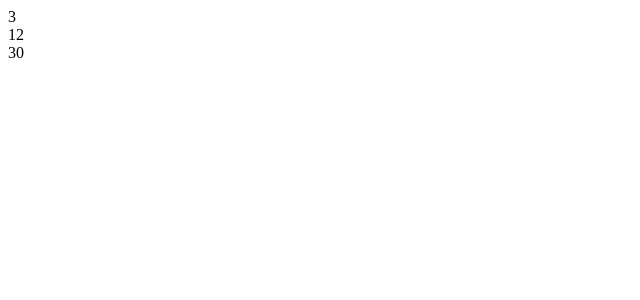
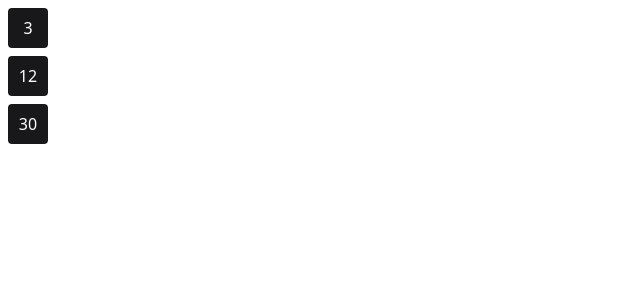
Before and after one commit to felipelouzeiro/habits-web, a React (Vite) app: page / in a window 1280 px wide. Shown: the top 300 px of the page, without its empty margins (0-640 px from the left). Built offline with nearby package versions, Linux system fonts and the light colour scheme.

Commit message:
chore: configurando tailwind css

```diff
--- a/package.json
+++ b/package.json
@@ -16,6 +16,9 @@
     "@types/react": "^18.0.26",
     "@types/react-dom": "^18.0.9",
     "@vitejs/plugin-react": "^3.0.0",
+    "autoprefixer": "^10.4.13",
+    "postcss": "^8.4.21",
+    "tailwindcss": "^3.2.4",
     "typescript": "^4.9.3",
     "vite": "^4.0.0"
   }
--- /dev/null
+++ b/postcss.config.cjs
@@ -0,0 +1,6 @@
+module.exports = {
+  plugins: {
+    tailwindcss: {},
+    autoprefixer: {},
+  },
+}
--- a/src/App.tsx
+++ b/src/App.tsx
@@ -1,3 +1,4 @@
+import './styles/global.css';
 import { Habits } from './components/Habits';
 
 function App() {
--- a/src/components/Habits.tsx
+++ b/src/components/Habits.tsx
@@ -3,5 +3,9 @@
 }
 
 export function Habits(props: HabitProps) {
-  return <div>{props.completed}</div>;
+  return (
+    <div className="bg-zinc-900 w-10 h-10 text-white rounded m-2 flex items-center justify-center">
+      {props.completed}
+    </div>
+  );
 }
--- /dev/null
+++ b/src/styles/global.css
@@ -0,0 +1,3 @@
+@tailwind base;
+@tailwind utilities;
+@tailwind components;
--- /dev/null
+++ b/tailwind.config.cjs
@@ -0,0 +1,11 @@
+/** @type {import('tailwindcss').Config} */
+module.exports = {
+  content: [
+    './src/**/*.tsx', // arquivos .tsx dentro de src
+    './index.html',
+  ],
+  theme: {
+    extend: {},
+  },
+  plugins: [],
+};
```
Also changed, not shown: 1 other file (tests, documents, lock files or other folders).
